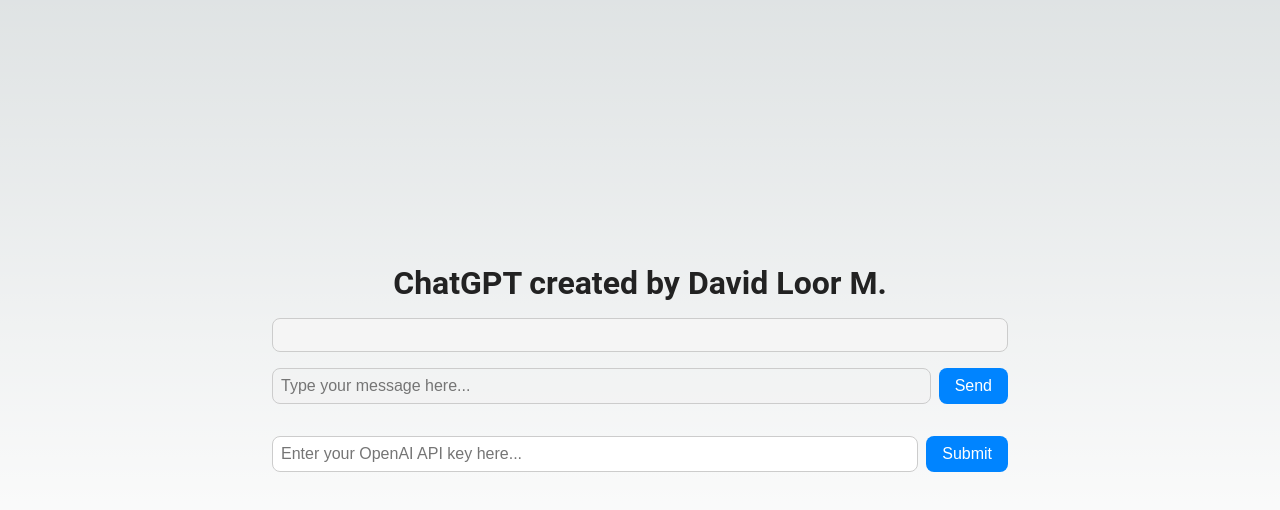
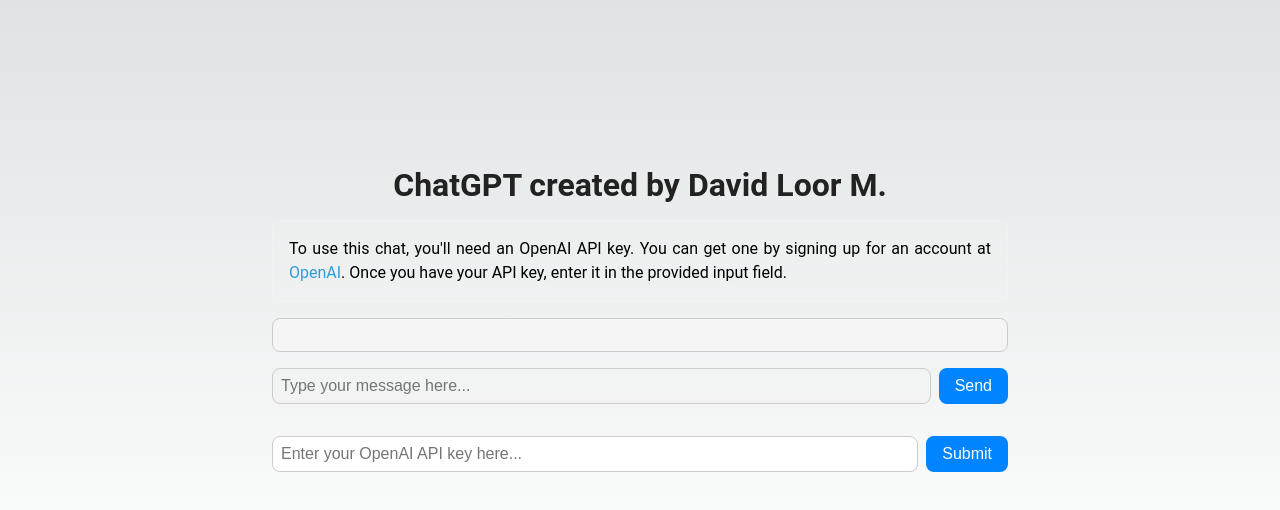
Before and after one commit to davo20019/chatgpt, a Next.js app: page / in a window 1280 px wide. Shown: the part 184-694 px from the top of the page. Built offline with nearby package versions, Linux system fonts and the light colour scheme.

Commit message:
Add help text about the api key and how to get it

```diff
--- a/components/ChatGpt.js
+++ b/components/ChatGpt.js
@@ -95,6 +95,15 @@
                     created by David Loor M.
                 </a>
             </h1>
+            {!apiKey && (
+                <p className={styles.helpText}>
+                    To use this chat, you'll need an OpenAI API key. You can get one by signing up for an account at{' '}
+                    <a href="https://beta.openai.com/signup/" target="_blank" rel="noopener noreferrer">
+                        OpenAI
+                    </a>
+                    . Once you have your API key, enter it in the provided input field.
+                </p>
+            )}
             <div className={styles.chat}>
                 {chatLog.map((chat, index) => (
                     <div key={index}>
--- a/components/ChatGpt.module.css
+++ b/components/ChatGpt.module.css
@@ -119,3 +119,20 @@
     margin-top: 1rem;
     text-align: center;
 }
+.helpText {
+    font-size: 1rem;
+    line-height: 1.5;
+    text-align: justify;
+    margin: 0 0 1rem;
+    padding: 1rem;
+    background-color: rgba(255, 255, 255, 0.1);
+    border: 1px solid rgba(255, 255, 255, 0.15);
+    border-radius: 0.5rem;
+}
+.helpText a {
+    color: #2d9cdb;
+    text-decoration: none;
+}
+.helpText a:hover {
+    text-decoration: underline;
+}
--- a/pages/index.tsx
+++ b/pages/index.tsx
@@ -11,8 +11,8 @@
     return (
         <>
             <Head>
-                <title>Create Next App</title>
-                <meta name="description" content="Generated by create next app" />
+                <title>ChatGPT using NextJS and OpenAI - David Loor M.</title>
+                <meta name="description" content="ChatGPT using NextJS and OpenAI - David Loor M." />
                 <meta name="viewport" content="width=device-width, initial-scale=1" />
                 <link rel="icon" href="/favicon.ico" />
             </Head>
```
